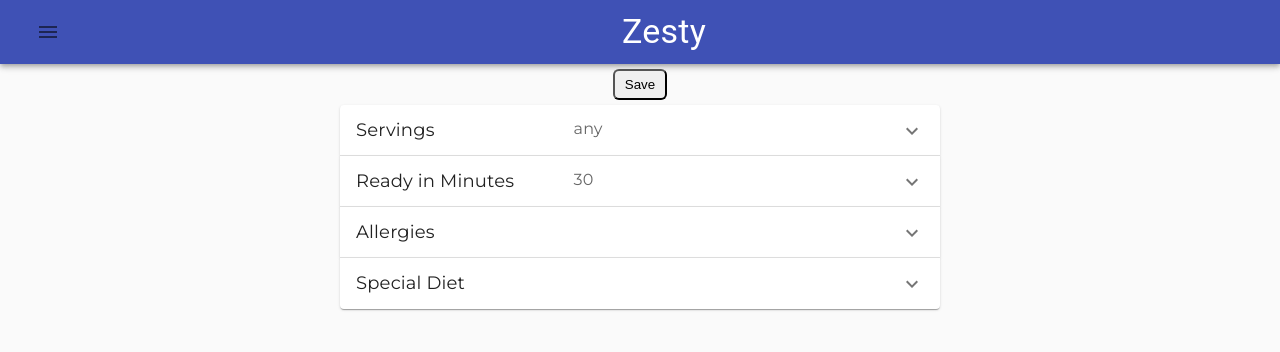
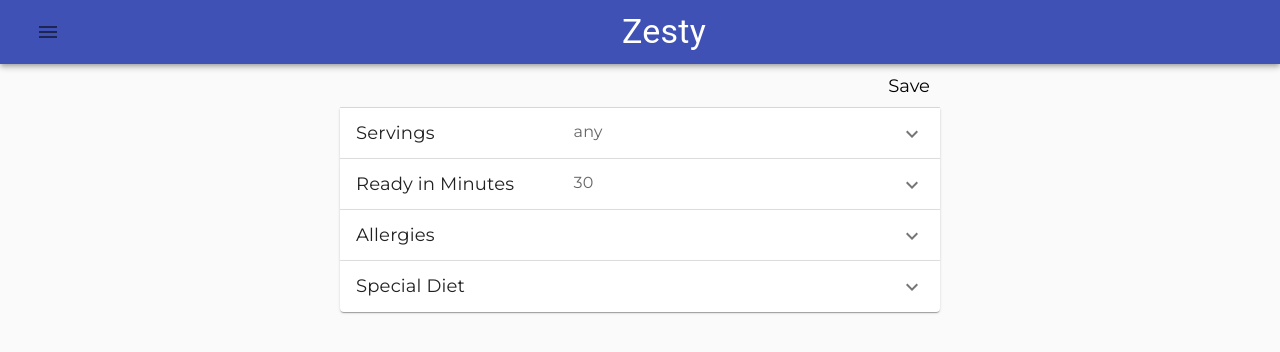
Before and after one commit to Co-Lab-You-Belong-in-Tech/zesty, a React (Create React App) app: page /preferences in a window 1280 px wide. Shown: the top 352 px of the page. Built offline with nearby package versions, Linux system fonts and the light colour scheme.

Commit message:
Add a save button to Preferences page

```diff
--- /dev/null
+++ b/src/Components/PageLinkButton/PageLinkButton.css
@@ -0,0 +1,20 @@
+.button-wrap {
+  width: 100%;
+  display: flex;
+  justify-content: flex-end;
+}
+
+.link-button {
+  background-color: none;
+  font-size: 1.125rem;
+  font-family: "Montserrat", sans-serif;
+  margin-right: 0;
+  outline: none;
+  border: none;
+  background-color: transparent;
+}
+
+.link-button:hover {
+  cursor: pointer;
+  text-decoration: underline;
+}
--- /dev/null
+++ b/src/Components/PageLinkButton/PageLinkButton.js
@@ -0,0 +1,22 @@
+import React from 'react';
+// import { Link } from 'react-router-dom';
+
+import './PageLinkButton.css';
+
+function PageLinkButton({ text }) {
+    const save = () => {
+        alert("Success! Your preferences have been saved!")
+    }
+
+    return (
+        <div className="button-wrap">
+            {/* <Link to="/"> */}
+                <button onClick={save} className="link-button" >
+                    {text}
+                </button>
+            {/* </Link> */}
+        </div>
+    );
+};
+
+export default PageLinkButton;
--- a/src/Pages/Preferences.js
+++ b/src/Pages/Preferences.js
@@ -10,6 +10,7 @@
 import { allergyOptions } from "../utils/allergyOptions";
 import { dietOptions } from "../utils/dietOptions";
 
+import PageLinkButton from '../Components/PageLinkButton/PageLinkButton';
 import PreferenceOption from '../Components/PreferenceOption/PreferenceOption';
 import AllergiesOption from '../Components/AllergiesOption/AllergiesOption';
 
@@ -74,11 +75,8 @@
   const classes = useStyles();
 
   return (
-    <>
-      <Link to="/">
-        <button>Save</button>
-      </Link>
     <div className={classes.root}>
+      <PageLinkButton text="Save" />
       <PreferenceOption
         panelExpanded='panel1'
         title="Servings"
@@ -120,7 +118,6 @@
         accordionClass={classes.accordion}
       />
     </div>
-    </>
   );
 }
 
```
Lines whose indentation alone changed are shown as unchanged.
